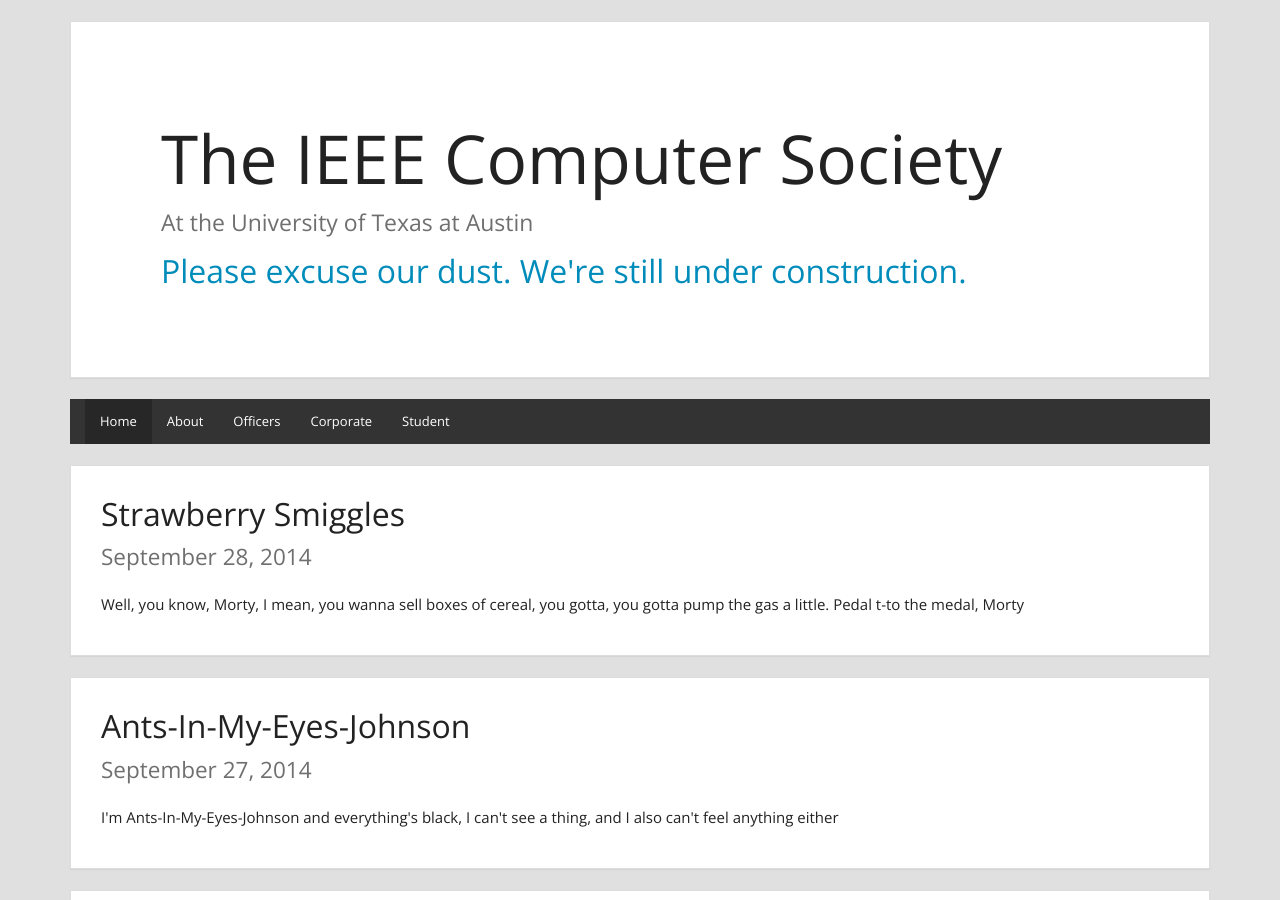
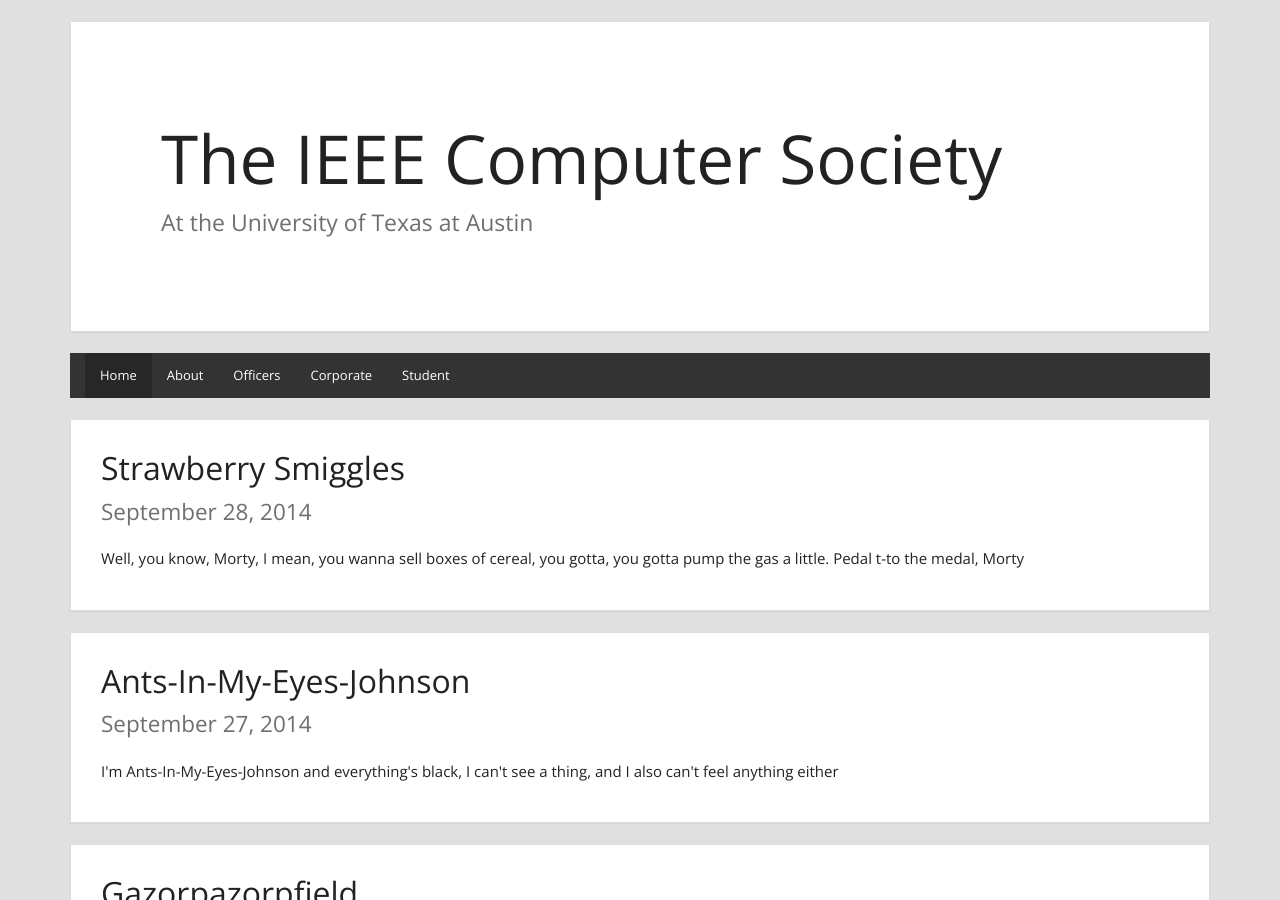
Before and after one commit to ieeecs-ut/ieee-computer-society, a Jekyll site: the page built from index.html, in a window 1280 px wide and 900 px high. Built offline with Jekyll 4.4.1, drawn with Linux system fonts in a browser that asks for light colours; Markdown is read by kramdown in place of the engine named in the settings; the list of posts is cut into pages by our own code.

Commit message:
Revert "under construction warning"
This reverts commit baf7786445dc8bdb4e634ed649f359fd7824fd3d.

```diff
--- a/_includes/header.html
+++ b/_includes/header.html
@@ -3,7 +3,6 @@
     <div class="panel-body">
       <h1>{{ site.title }}</h1>
       <p class="lead">At the University of Texas at Austin</p>
-      <h2 class="text-primary">Please excuse our dust. We're still under construction.</h2>
     </div>
   </div>
 </div>
```
